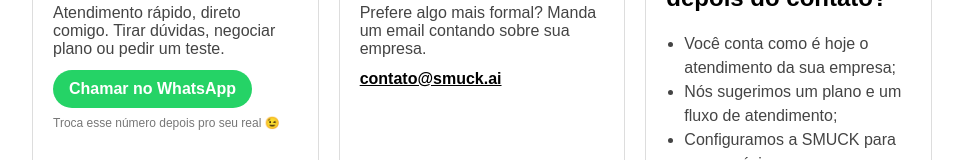
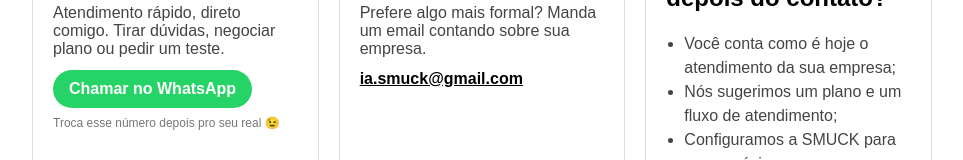
Before and after one commit to SMUCKcyr/SMUCK, a Next.js app: page /contact in a window 1280 px wide. Shown: the part 241-401 px from the top of the page, without its empty margins (158-1121 px from the left). Built offline with nearby package versions, Linux system fonts and the light colour scheme.

Commit message:
Update contact.jsx

```diff
--- a/pages/contact.jsx
+++ b/pages/contact.jsx
@@ -15,7 +15,7 @@
             Atendimento rápido, direto comigo. Tirar dúvidas, negociar plano ou pedir um teste.
           </p>
           <a
-            href="https://wa.me/5531999999999"
+            href="https://wa.me/5535992362570"
             style={styles.whatsButton}
             target="_blank"
           >
@@ -29,9 +29,9 @@
           <p style={styles.text}>
             Prefere algo mais formal? Manda um email contando sobre sua empresa.
           </p>
-          <a href="mailto:contato@smuck.ai" style={styles.link}>
-            contato@smuck.ai
-          </a>
+          <a href="mailto:smuckatendimento@gmail.com" style={styles.link}>
+  ia.smuck@gmail.com
+</a>
         </section>
 
         <section style={styles.card}>
```
